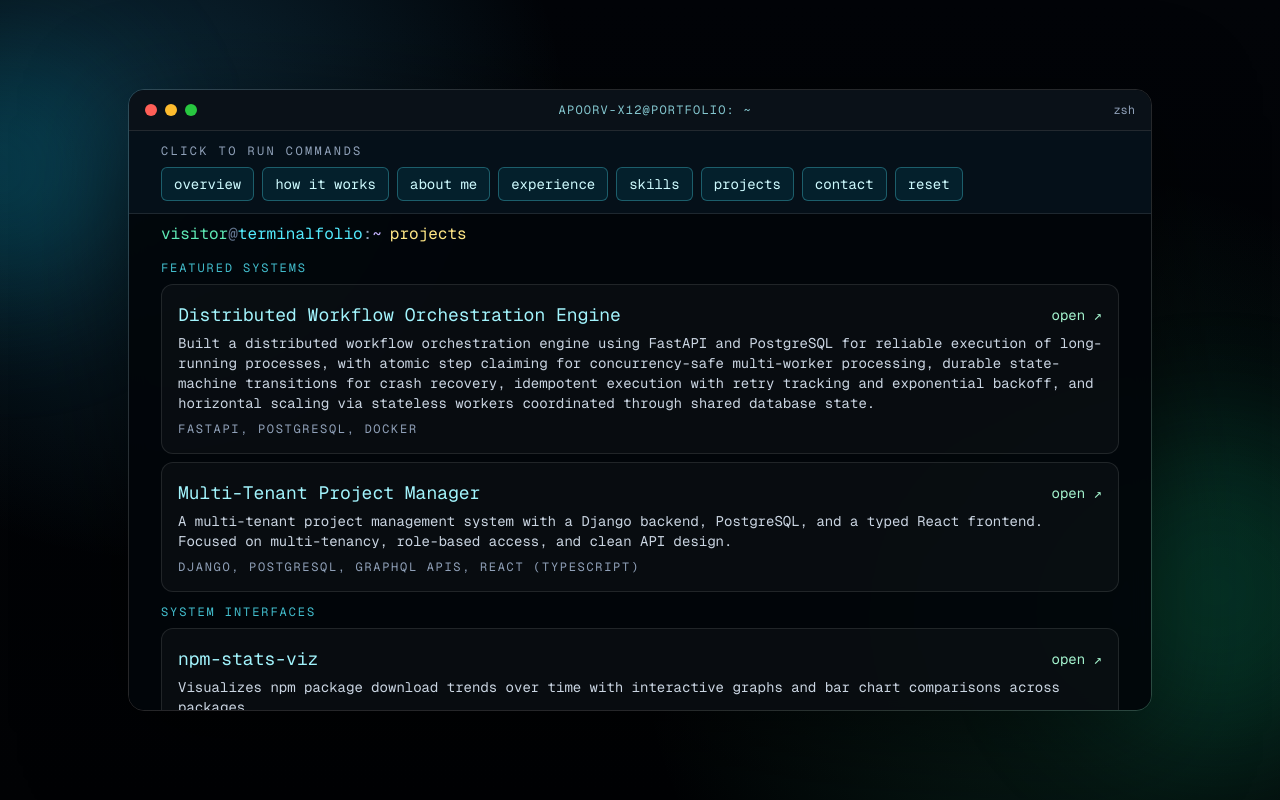
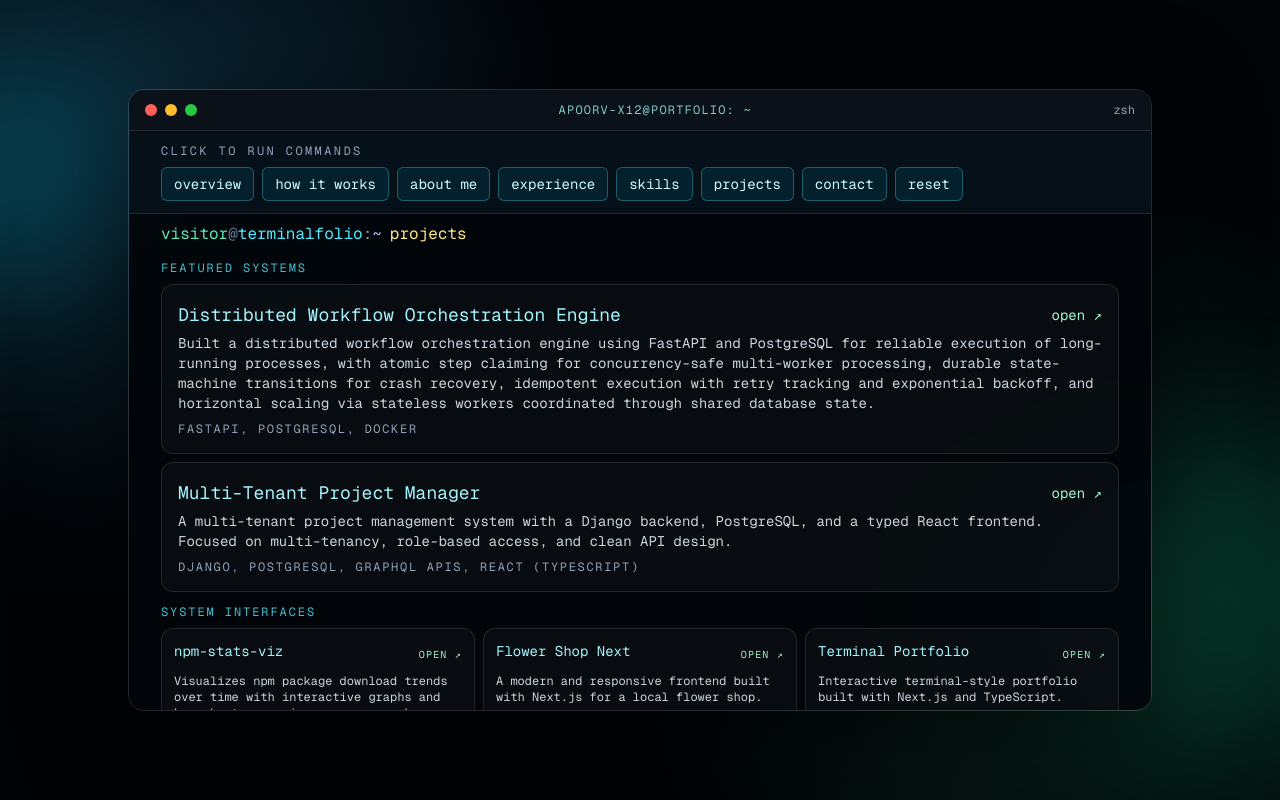
Before and after one commit to apoorv-x12/portfolio, a Next.js app in the folder portfolio-app/: page / in a window 1280 px wide. Both pictures are taken after a click on the button "projects". Built offline with nearby package versions, Linux system fonts and the light colour scheme.

Commit message:
Update page.tsx

```diff
--- a/portfolio-app/src/app/page.tsx
+++ b/portfolio-app/src/app/page.tsx
@@ -92,14 +92,14 @@ const systemInterfaces = [
     name: "Flower Shop Next",
     description:
       "A modern and responsive frontend built with Next.js for a local flower shop.",
-    stack: "Next.js, React, TypeScript",
+    stack: "Next.js, TypeScript, GitHub Actions",
     link: "https://apoorv-x12.github.io/flower-shop-next/",
   },
   {
-    name: "Terminal Portfolio (This Site)",
+    name: "Terminal Portfolio",
     description:
-      "Interactive terminal-style portfolio built with Next.js and TypeScript, featuring command-driven UI state, responsive layout, and deployment via GitHub Pages CI/CD.",
-    stack: "Next.js, TypeScript, State-driven UI, GitHub Actions",
+      "Interactive terminal-style portfolio built with Next.js and TypeScript.",
+    stack: "Next.js, State-driven UI",
     link: "https://apoorv-x12.github.io/portfolio/",
   },
 ];
@@ -170,7 +170,7 @@ export default function Home() {
 
           <div className="grid gap-2 rounded-lg border border-white/10 bg-white/[0.03] p-3 text-sm text-slate-100 sm:grid-cols-2">
             <p><span className="text-cyan-200">Experience:</span> Software Engineer @ Eli Lilly (2023–2026)</p>
-            <p><span className="text-cyan-200">Education:</span> B.Tech CSE — VIT (CGPA: 9.18)</p>
+            <p><span className="text-cyan-200">Education:</span> B.Tech CSE — VIT (2019-2023, CGPA: 9.18)</p>
             <p><span className="text-cyan-200">Open to:</span> Backend / Full Stack · Startups · AI products · Remote &amp; Contract</p>
             <p><span className="text-cyan-200">Location:</span> India</p>
           </div>
@@ -201,6 +201,7 @@ export default function Home() {
 
             <div className="mt-3 space-y-2">
               <p className="text-xs uppercase tracking-[0.12em] text-cyan-300/70">System Interfaces</p>
+              <div className="grid gap-2 sm:grid-cols-2 lg:grid-cols-3">
                 {systemInterfaces.map((project) => (
                   <a
                     key={project.name}
@@ -208,16 +209,17 @@ export default function Home() {
                     target="_blank"
                     rel="noopener noreferrer"
                     aria-label={`Open project: ${project.name}`}
-                  className="block cursor-pointer overflow-hidden rounded-lg border border-white/10 bg-white/[0.03] p-3 transition hover:border-cyan-300/40 hover:bg-white/[0.06] focus-visible:outline-none focus-visible:ring-2 focus-visible:ring-cyan-300/80 motion-safe:duration-200 motion-safe:hover:-translate-y-0.5"
+                    className="block cursor-pointer overflow-hidden rounded-lg border border-white/10 bg-white/[0.03] p-2.5 transition hover:border-cyan-300/40 hover:bg-white/[0.06] focus-visible:outline-none focus-visible:ring-2 focus-visible:ring-cyan-300/80 motion-safe:duration-200 motion-safe:hover:-translate-y-0.5"
                   >
-                  <div className="flex flex-col sm:flex-row sm:items-center sm:justify-between gap-2">
-                    <h3 className="text-cyan-100 break-words">{project.name}</h3>
-                    <span className="text-xs uppercase tracking-[0.12em] text-emerald-200 shrink-0">open ↗</span>
+                    <div className="flex items-start justify-between gap-2">
+                      <h3 className="text-sm text-cyan-100 break-words">{project.name}</h3>
+                      <span className="text-[10px] uppercase tracking-[0.12em] text-emerald-200 shrink-0">open ↗</span>
                     </div>
-                  <p className="text-sm text-slate-300">{project.description}</p>
-                  <p className="mt-1 text-xs uppercase tracking-[0.12em] text-slate-400">{project.stack}</p>
+                    <p className="mt-1 text-xs text-slate-300">{project.description}</p>
+                    <p className="mt-1 text-[10px] uppercase tracking-[0.12em] text-slate-400">{project.stack}</p>
                   </a>
                 ))}
+              </div>
             </div>
           </div>
 
@@ -356,6 +358,7 @@ export default function Home() {
 
           <div className="space-y-2">
             <p className="text-xs uppercase tracking-[0.16em] text-cyan-300/80">System Interfaces</p>
+            <div className="grid gap-2 sm:grid-cols-2 lg:grid-cols-3">
               {systemInterfaces.map((project) => (
                 <a
                   key={project.name}
@@ -363,16 +366,17 @@ export default function Home() {
                   target="_blank"
                   rel="noopener noreferrer"
                   aria-label={`Open project: ${project.name}`}
-                className="block cursor-pointer overflow-hidden rounded-xl border border-white/10 bg-white/[0.03] p-4 transition hover:border-cyan-300/40 hover:bg-white/[0.06] focus-visible:outline-none focus-visible:ring-2 focus-visible:ring-cyan-300/80 motion-safe:duration-200 motion-safe:hover:-translate-y-0.5"
+                  className="block cursor-pointer overflow-hidden rounded-xl border border-white/10 bg-white/[0.03] p-3 transition hover:border-cyan-300/40 hover:bg-white/[0.06] focus-visible:outline-none focus-visible:ring-2 focus-visible:ring-cyan-300/80 motion-safe:duration-200 motion-safe:hover:-translate-y-0.5"
                 >
-                <div className="flex flex-col sm:flex-row sm:items-center sm:justify-between gap-2">
-                  <h2 className="text-base text-cyan-200 sm:text-lg break-words">{project.name}</h2>
-                  <span className="text-sm text-emerald-200 shrink-0">open ↗</span>
+                  <div className="flex items-start justify-between gap-2">
+                    <h2 className="text-sm text-cyan-200 break-words">{project.name}</h2>
+                    <span className="text-[10px] uppercase tracking-[0.12em] text-emerald-200 shrink-0">open ↗</span>
                   </div>
-                <p className="mt-1 text-sm text-slate-300">{project.description}</p>
-                <p className="mt-2 text-xs uppercase tracking-[0.14em] text-slate-400">{project.stack}</p>
+                  <p className="mt-1 text-xs text-slate-300">{project.description}</p>
+                  <p className="mt-1 text-[10px] uppercase tracking-[0.14em] text-slate-400">{project.stack}</p>
                 </a>
               ))}
+            </div>
           </div>
         </div>
       );
```
Lines whose indentation alone changed are shown as unchanged.
